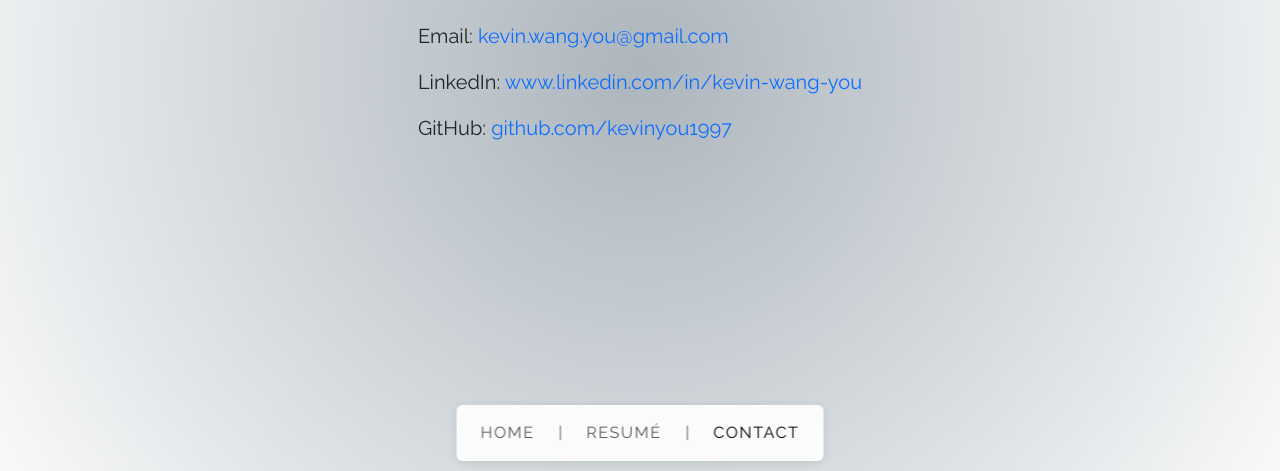
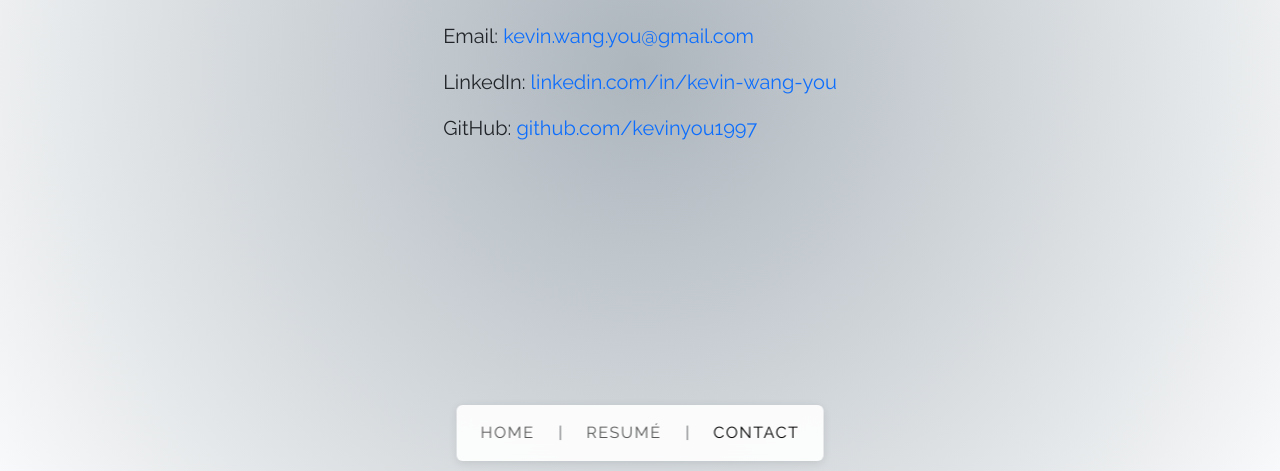
Before and after one commit to kevinyou1997/kevinwangyou.github.io, a website: page index.html in a window 1280 px wide. Both pictures are taken after a click on the link "CONTACT". Shown: the part 329-800 px from the top of the page. Drawn offline with nearby package versions, Linux system fonts and the light colour scheme.

Commit message:
-fix www

```diff
--- a/index.html
+++ b/index.html
@@ -36,7 +36,7 @@
             <div class="text-center text-md-start">
               <h2 class="mb-4"><b>Contact Me</b></h2>
               <p class="fs-5">Email: <a href="mailto:kevin.wang.you@gmail.com" class="text-decoration-none">kevin.wang.you@gmail.com</a></p>
-              <p class="fs-5">LinkedIn: <a href="https://www.linkedin.com/in/kevin-wang-you/" class="text-decoration-none" target="_blank">www.linkedin.com/in/kevin-wang-you</a></p>
+              <p class="fs-5">LinkedIn: <a href="https://www.linkedin.com/in/kevin-wang-you/" class="text-decoration-none" target="_blank">linkedin.com/in/kevin-wang-you</a></p>
               <p class="fs-5">GitHub: <a href="https://github.com/kevinyou1997" class="text-decoration-none" target="_blank">github.com/kevinyou1997</a></p>
             </div>
           </div>
```
